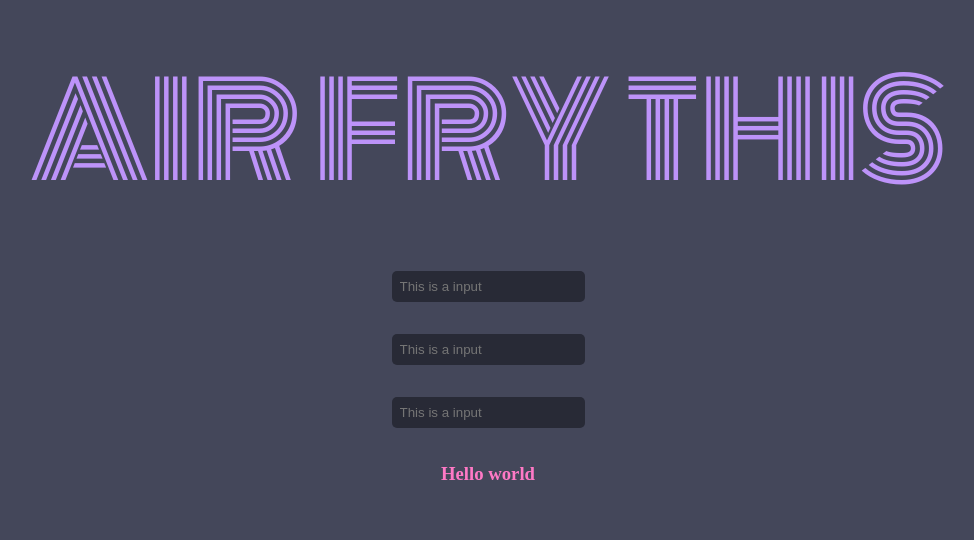
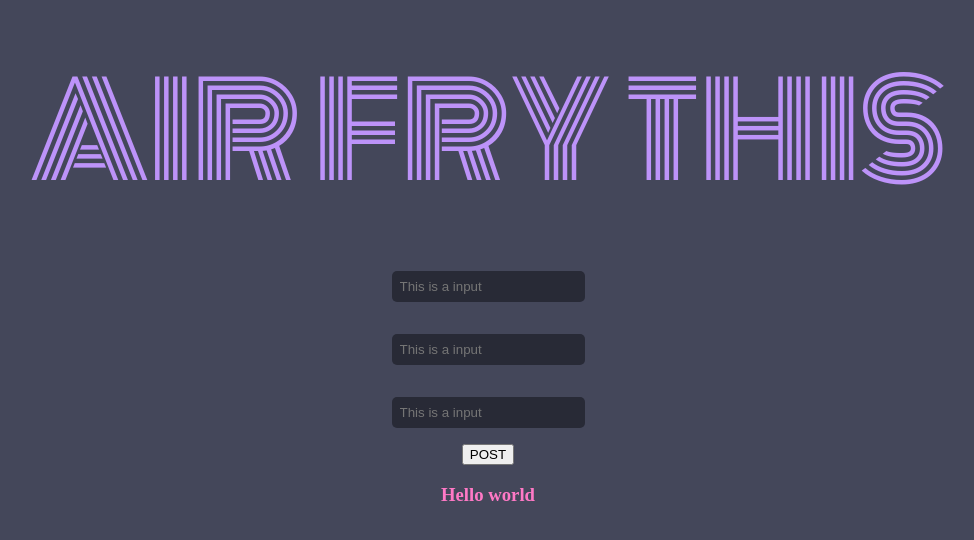
Before and after one commit to REACH47/airfrythis, a React (Create React App) app in the folder airfrythis/: page /form in a window 1280 px wide. Shown: the top 540 px of the page, without its empty margins (152-1126 px from the left). Built offline with nearby package versions, Linux system fonts and the light colour scheme.

Commit message:
added button to form

```diff
--- a/airfrythis/src/Components/Form/Form.jsx
+++ b/airfrythis/src/Components/Form/Form.jsx
@@ -24,6 +24,8 @@ function Form() {
           type="text"
           placeholder="This is a input"
         />
+
+        <button>POST</button>
       </form>
     </div>
   );
```
